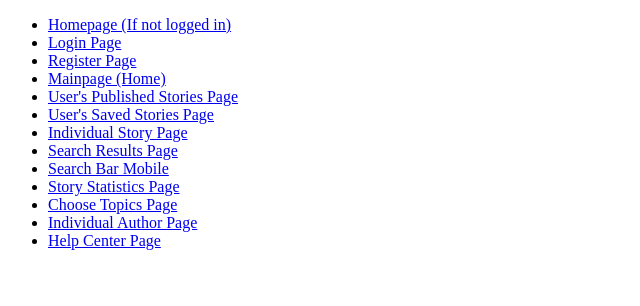
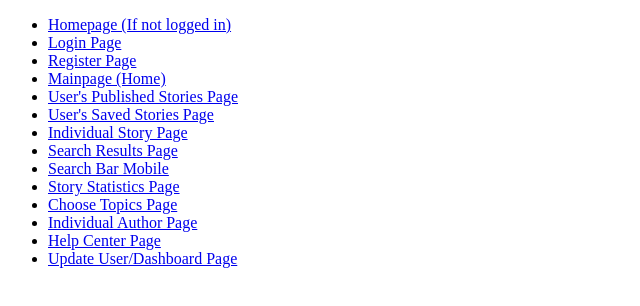
Before and after one commit to Pratham00203/pratham00203.github.io, a plain HTML site: page index.html in a window 1280 px wide. Shown: the whole page, without its empty margins (0-640 px from the left). Drawn offline with Linux system fonts and the light colour scheme.

Commit message:
Main Website Layout Completed

```diff
--- a/index.html
+++ b/index.html
@@ -21,6 +21,7 @@
       <li><a href="choose-interests.html">Choose Topics Page</a></li>
       <li><a href="author.html">Individual Author Page</a></li>
       <li><a href="help-center.html">Help Center Page</a></li>
+      <li><a href="update-user.html">Update User/Dashboard Page</a></li>
     </ul>
   </body>
 </html>
```
